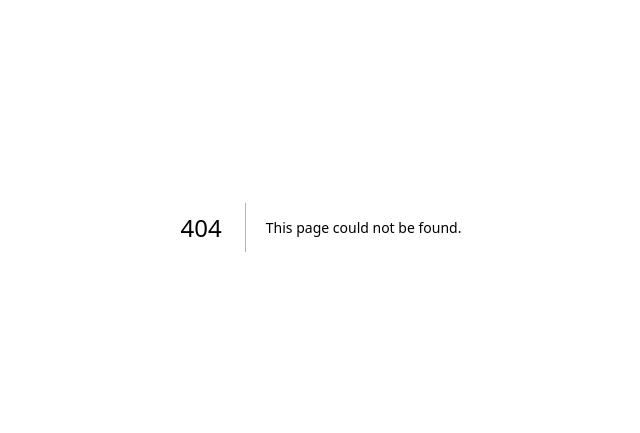
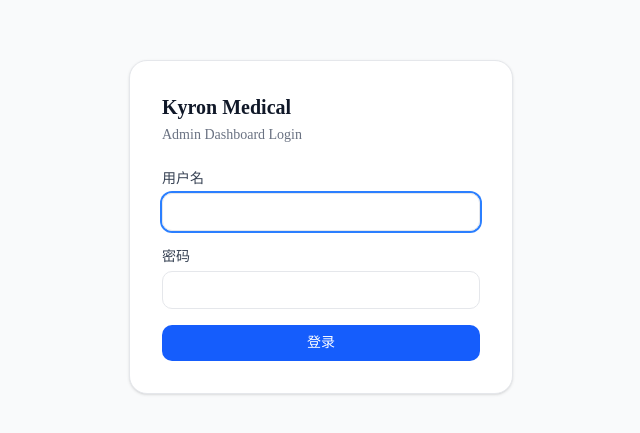
Before and after one commit to bobbychia/kyron-medical-voice, a Next.js app: page /admin/login in a window 1280 px wide. Before the commit this address had no page. Shown: the part 173-606 px from the top of the page, without its empty margins (319-959 px from the left). Built offline with nearby package versions, Linux system fonts and the light colour scheme.

Commit message:
admin and api interface

```diff
--- /dev/null
+++ b/app/admin/login/page.tsx
@@ -0,0 +1,74 @@
+"use client";
+
+import { useState } from "react";
+import { useRouter } from "next/navigation";
+
+export default function AdminLogin() {
+  const [username, setUsername] = useState("");
+  const [password, setPassword] = useState("");
+  const [error, setError] = useState("");
+  const [loading, setLoading] = useState(false);
+  const router = useRouter();
+
+  const handleSubmit = async (e: React.FormEvent) => {
+    e.preventDefault();
+    setError("");
+    setLoading(true);
+
+    const res = await fetch("/api/admin/login", {
+      method: "POST",
+      headers: { "Content-Type": "application/json" },
+      body: JSON.stringify({ username, password }),
+    });
+
+    if (res.ok) {
+      router.push("/admin");
+    } else {
+      setError("用户名或密码错误");
+    }
+    setLoading(false);
+  };
+
+  return (
+    <div className="min-h-screen bg-gray-50 flex items-center justify-center">
+      <div className="bg-white rounded-2xl shadow-sm border border-gray-200 p-8 w-full max-w-sm">
+        <h1 className="text-xl font-semibold text-gray-900 mb-1">Kyron Medical</h1>
+        <p className="text-sm text-gray-500 mb-6">Admin Dashboard Login</p>
+
+        <form onSubmit={handleSubmit} className="space-y-4">
+          <div>
+            <label className="block text-sm font-medium text-gray-700 mb-1">用户名</label>
+            <input
+              type="text"
+              value={username}
+              onChange={(e) => setUsername(e.target.value)}
+              required
+              autoFocus
+              className="w-full border border-gray-200 rounded-lg px-3 py-2 text-sm focus:outline-none focus:ring-2 focus:ring-blue-500"
+            />
+          </div>
+          <div>
+            <label className="block text-sm font-medium text-gray-700 mb-1">密码</label>
+            <input
+              type="password"
+              value={password}
+              onChange={(e) => setPassword(e.target.value)}
+              required
+              className="w-full border border-gray-200 rounded-lg px-3 py-2 text-sm focus:outline-none focus:ring-2 focus:ring-blue-500"
+            />
+          </div>
+
+          {error && <p className="text-sm text-red-600">{error}</p>}
+
+          <button
+            type="submit"
+            disabled={loading}
+            className="w-full bg-blue-600 text-white py-2 rounded-lg text-sm font-medium hover:bg-blue-700 disabled:opacity-50 transition-colors"
+          >
+            {loading ? "登录中..." : "登录"}
+          </button>
+        </form>
+      </div>
+    </div>
+  );
+}
--- a/app/admin/page.tsx
+++ b/app/admin/page.tsx
@@ -104,7 +104,18 @@
           <h1 className="text-xl font-semibold text-gray-900">Kyron Medical — Admin Dashboard</h1>
           <p className="text-sm text-gray-500">Manage doctor availability and appointments</p>
         </div>
-        <a href="/" className="text-sm text-blue-600 hover:underline">← Back to Chat</a>
+        <div className="flex items-center gap-4">
+          <a href="/" className="text-sm text-blue-600 hover:underline">← Back to Chat</a>
+          <button
+            onClick={async () => {
+              await fetch("/api/admin/login", { method: "DELETE" });
+              window.location.href = "/admin/login";
+            }}
+            className="text-sm text-gray-500 hover:text-red-600 transition-colors"
+          >
+            退出登录
+          </button>
+        </div>
       </header>
 
       <div className="flex h-[calc(100vh-73px)]">
--- /dev/null
+++ b/app/api/admin/login/route.ts
@@ -0,0 +1,27 @@
+import { NextRequest, NextResponse } from "next/server";
+
+export async function POST(req: NextRequest) {
+  const { username, password } = await req.json();
+
+  if (
+    username !== process.env.ADMIN_USERNAME ||
+    password !== process.env.ADMIN_PASSWORD
+  ) {
+    return NextResponse.json({ error: "Invalid credentials" }, { status: 401 });
+  }
+
+  const res = NextResponse.json({ ok: true });
+  res.cookies.set("admin_token", process.env.ADMIN_SECRET!, {
+    httpOnly: true,
+    sameSite: "lax",
+    path: "/",
+    maxAge: 60 * 60 * 8, // 8 hours
+  });
+  return res;
+}
+
+export async function DELETE() {
+  const res = NextResponse.json({ ok: true });
+  res.cookies.delete("admin_token");
+  return res;
+}
--- /dev/null
+++ b/middleware.ts
@@ -0,0 +1,28 @@
+import { NextRequest, NextResponse } from "next/server";
+
+export function middleware(req: NextRequest) {
+  const { pathname } = req.nextUrl;
+
+  const isAdminPage = pathname.startsWith("/admin") && pathname !== "/admin/login";
+  const isAdminApi = pathname.startsWith("/api/admin") && pathname !== "/api/admin/login";
+
+  if (!isAdminPage && !isAdminApi) return NextResponse.next();
+
+  const token = req.cookies.get("admin_token")?.value;
+  const secret = process.env.ADMIN_SECRET;
+
+  if (!secret || token !== secret) {
+    if (isAdminApi) {
+      return NextResponse.json({ error: "Unauthorized" }, { status: 401 });
+    }
+    const loginUrl = req.nextUrl.clone();
+    loginUrl.pathname = "/admin/login";
+    return NextResponse.redirect(loginUrl);
+  }
+
+  return NextResponse.next();
+}
+
+export const config = {
+  matcher: ["/admin/:path*", "/api/admin/:path*"],
+};
```
